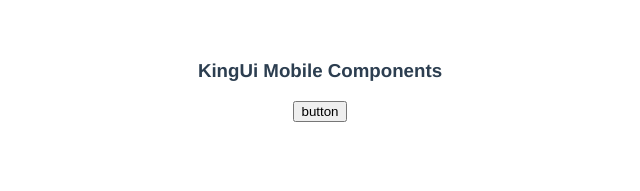
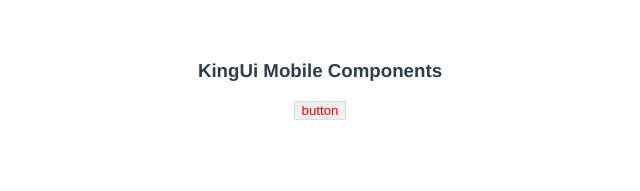
Before and after one commit to Sunxinqiang/kingui, a Vue app in the folder packages/kingui/: page / in a window 1280 px wide. Shown: the top 191 px of the page, without its empty margins (320-960 px from the left). Built offline with nearby package versions, Linux system fonts and the light colour scheme.

Commit message:
🌷 样式: button样式

```diff
--- a/packages/kingui/src/components/button/index.vue
+++ b/packages/kingui/src/components/button/index.vue
@@ -2,25 +2,14 @@
 </script>
 
 <template>
-  <button>
+  <button class="king-btn">
     <slot></slot>
   </button>
 </template>
 
 <style scoped>
-a {
-  color: #42b983;
-}
-
-label {
-  margin: 0 0.5em;
-  font-weight: bold;
-}
-
-code {
-  background-color: #eee;
-  padding: 2px 4px;
-  border-radius: 4px;
-  color: #304455;
+.king-btn {
+  color: red;
+  border: 1px solid #ddd;
 }
 </style>
```
